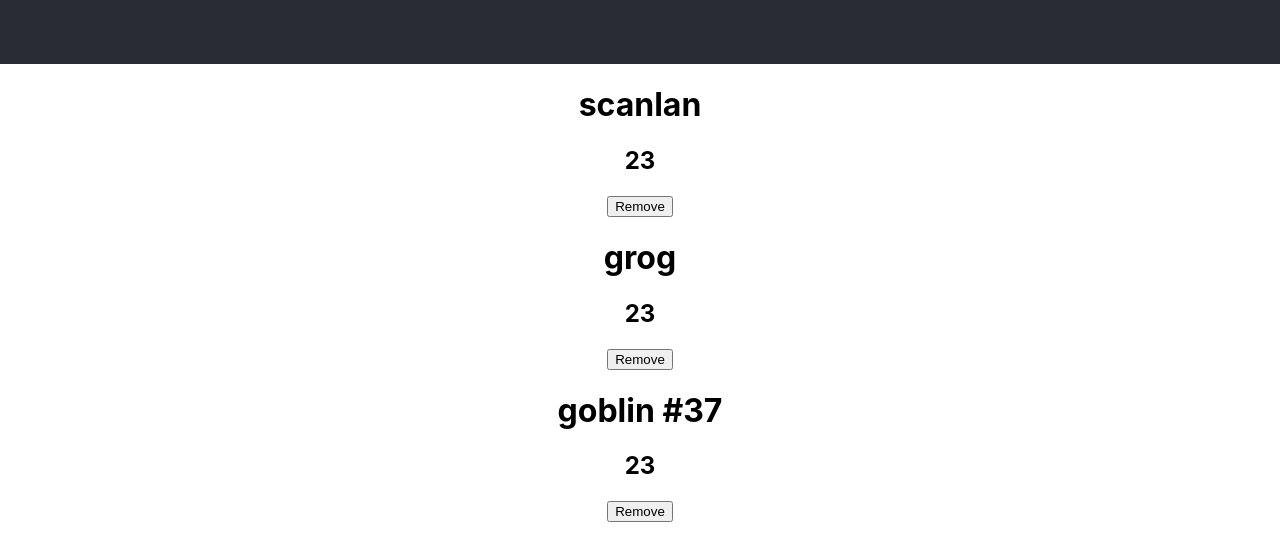
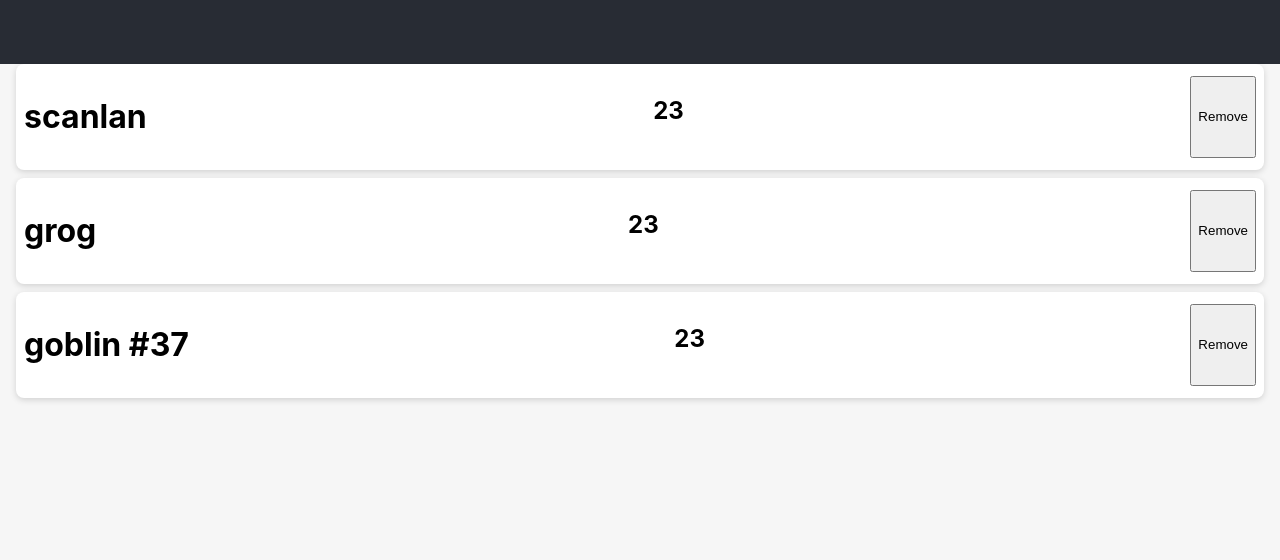
Before and after one commit to syradar/companion-react, a React (Create React App) app: page / in a window 1280 px wide. Shown: the top 560 px of the page. Built offline with nearby package versions, Linux system fonts and the light colour scheme.

Commit message:
Add card styling

```diff
--- a/src/App.css
+++ b/src/App.css
@@ -1,5 +1,10 @@
+body {
+  background-color: #f6f6f6;
+}
+
 .App {
   text-align: center;
+  margin: 0 16px;
 }
 
 .App-header {
@@ -11,17 +16,21 @@
   justify-content: center;
   font-size: calc(10px + 2vmin);
   color: white;
+  margin: 0 -16px;
 }
 
-.App-link {
-  color: #61dafb;
+.card-list {
+  display: flex;
+  flex-direction: column;
 }
 
-@keyframes App-logo-spin {
-  from {
-    transform: rotate(0deg);
-  }
-  to {
-    transform: rotate(360deg);
-  }
+.card {
+  flex: 1 1 100%;
+  background-color: white;
+  display: flex;
+  justify-content: space-between;
+  padding: 12px 8px;
+  margin-bottom: 8px;
+  border-radius: 8px;
+  box-shadow: 0 2px 6px 0 rgba(0, 0, 0, 0.15);
 }
--- a/src/App.tsx
+++ b/src/App.tsx
@@ -28,6 +28,8 @@ function App() {
   return (
     <div className="App">
       <header className="App-header"></header>
+      <main>
+        <div className="card-list">
           {characters.map((c) => (
             <Card
               key={c.id}
@@ -36,6 +38,8 @@ function App() {
             />
           ))}
         </div>
+      </main>
+    </div>
   );
 }
 
```
Lines whose indentation alone changed are shown as unchanged.
